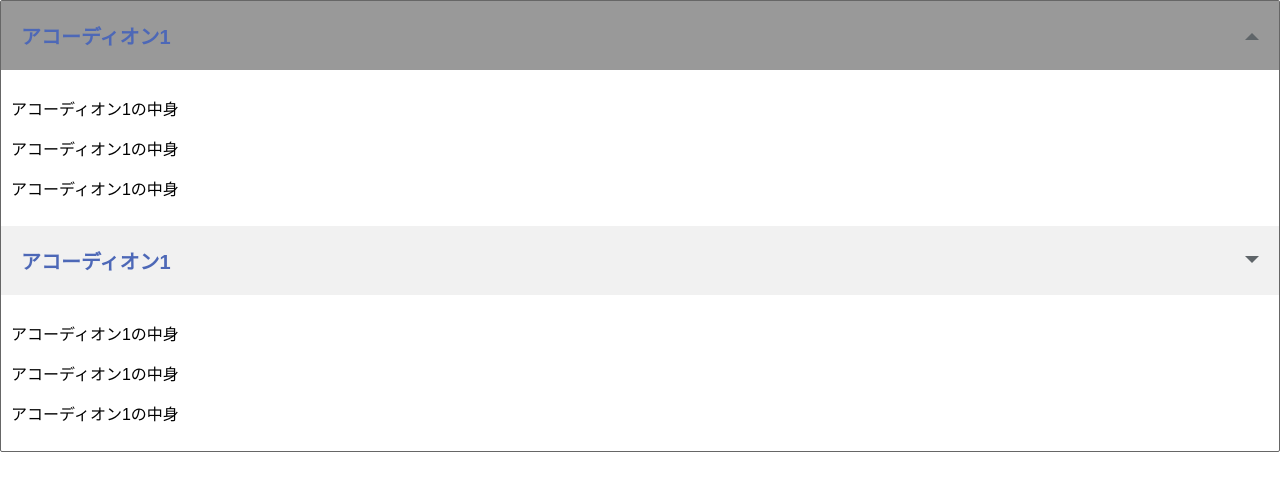
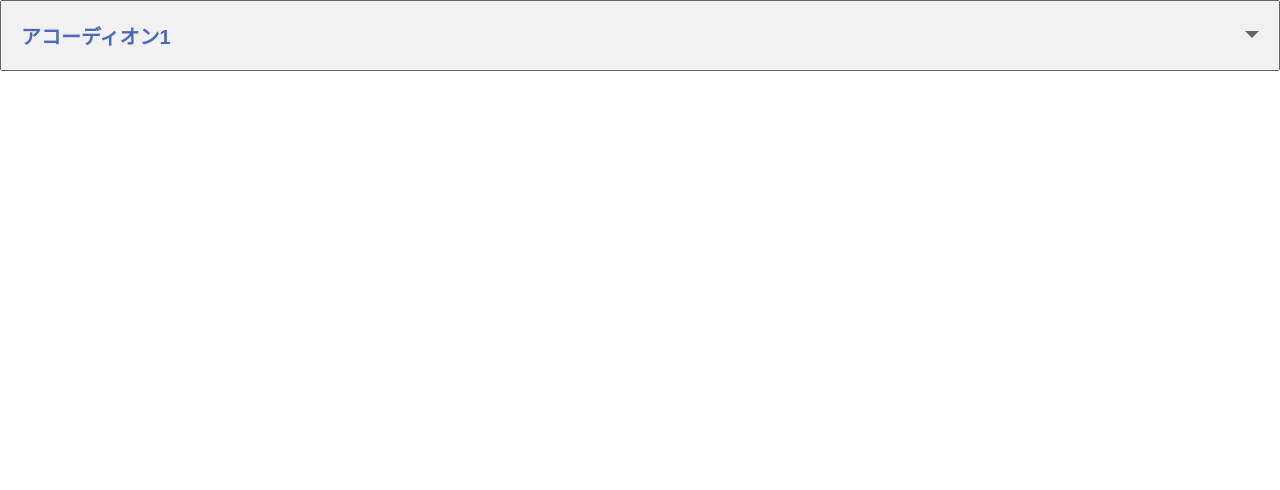
Before and after one commit to yinm/6step-master-html-css, a Nuxt app in the folder trace/: page /MenuAccordion in a window 1280 px wide. Shown: the top 490 px of the page. Built offline with nearby package versions, Linux system fonts and the light colour scheme.

Commit message:
Add event

```diff
--- a/trace/pages/MenuAccordion.vue
+++ b/trace/pages/MenuAccordion.vue
@@ -2,25 +2,18 @@
   <!-- ref: http://lab.astamuse.co.jp/entry/2018/10/15/154737 -->
   <div class="js-accordion">
     <button
+      :class="{ '_state-open': isOpened }"
       type="button"
-      class="js-accordion--trigger _state-open"
+      class="js-accordion--trigger"
+      @click="accordionToggle"
     >
       アコーディオン1
     </button>
-    <div class="js-accordion--target _state-open">
-      <div class="js-accordion--body">
-        <p>アコーディオン1の中身</p>
-        <p>アコーディオン1の中身</p>
-        <p>アコーディオン1の中身</p>
-      </div>
-    </div>
-    <button
-      type="button"
-      class="js-accordion--trigger"
+    <div
+      v-if="isOpened"
+      :class="{ '_state-open': isOpened }"
+      class="js-accordion--target"
     >
-      アコーディオン1
-    </button>
-    <div class="js-accordion--target">
       <div class="js-accordion--body">
         <p>アコーディオン1の中身</p>
         <p>アコーディオン1の中身</p>
@@ -30,7 +23,21 @@
   </div>
 </template>
 
-<script></script>
+<script>
+export default {
+  data() {
+    return {
+      isOpened: false
+    }
+  },
+
+  methods: {
+    accordionToggle() {
+      this.isOpened = !this.isOpened
+    }
+  }
+}
+</script>
 
 <style>
 body {
```
